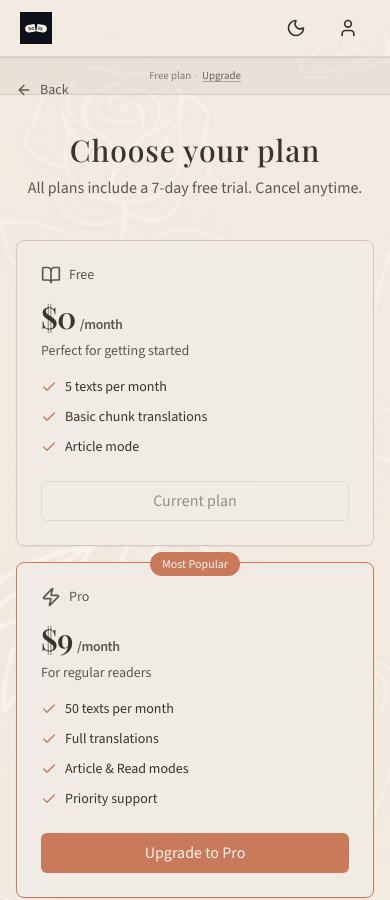
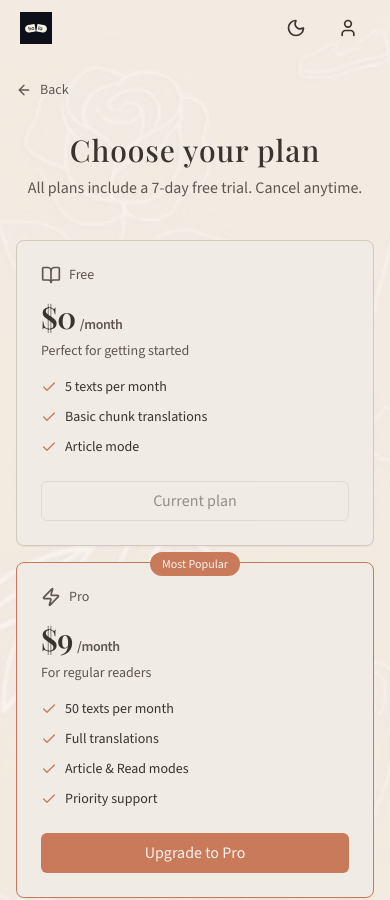
Before and after one commit to johnlaidler267/spanish-context-translator, a React (Vite) app: page /upgrade in a window 390 px wide. Shown: the top 900 px of the page. Built offline with nearby package versions, Linux system fonts and the light colour scheme; a web font is replaced by a local one.

Commit message:
Enhance MainHeader component to conditionally display plan banner based on props. Update LandingScreen to include showPlanBanner, improving layout responsiveness. Adjust UpgradePage styles for better mobile handling and overflow behavior.

```diff
--- a/src/components/landing-screen.tsx
+++ b/src/components/landing-screen.tsx
@@ -108,7 +108,7 @@ export function LandingScreen({ onSubmit, isLoading, theme, onThemeChange }: Lan
 
   return (
     <>
-      <MainHeader theme={theme} onThemeChange={onThemeChange} />
+      <MainHeader theme={theme} onThemeChange={onThemeChange} showPlanBanner />
       <div
         className="landing-page flex flex-col items-stretch md:items-center md:justify-center min-h-app max-md:min-h-0 max-md:flex-1 max-md:overflow-hidden px-3 md:px-8"
         style={{ position: "relative" }}
--- a/src/components/main-header.tsx
+++ b/src/components/main-header.tsx
@@ -7,6 +7,8 @@ import type { ReadingTheme } from "./theme-toggle"
 interface MainHeaderProps {
   theme: ReadingTheme
   onThemeChange: (theme: ReadingTheme) => void
+  /** Free plan pill + mobile strip — landing only */
+  showPlanBanner?: boolean
 }
 
 function PlanBadgeContent() {
@@ -23,11 +25,22 @@ function PlanBadgeContent() {
   )
 }
 
-export function MainHeader({ theme, onThemeChange }: MainHeaderProps) {
+export function MainHeader({
+  theme,
+  onThemeChange,
+  showPlanBanner = false,
+}: MainHeaderProps) {
   return (
     <header className="fixed top-0 left-0 right-0 z-40 pointer-events-none">
-      <div className="absolute inset-x-0 top-0 bg-gradient-to-b from-background/90 via-background/50 to-transparent md:h-20 max-md:min-h-[calc(8rem+env(safe-area-inset-top,0px))]" />
-      <div className="relative flex flex-col">
+      <div
+        className={
+          "absolute inset-x-0 top-0 bg-gradient-to-b from-background/90 via-background/50 to-transparent md:h-20 " +
+          (showPlanBanner
+            ? "max-md:min-h-[calc(8rem+env(safe-area-inset-top,0px))]"
+            : "max-md:min-h-[calc(5rem+env(safe-area-inset-top,0px))]")
+        }
+      />
+      <div className={showPlanBanner ? "relative flex flex-col" : "relative"}>
         <div className="flex items-center justify-between min-h-14 px-5 md:px-8 pt-[env(safe-area-inset-top,0px)]">
           <img src="/logo.png" alt="Lector" className="pointer-events-none h-8 w-auto" />
           <div className="flex items-center gap-2 md:gap-3 pointer-events-auto shrink-0">
@@ -47,18 +60,20 @@ export function MainHeader({ theme, onThemeChange }: MainHeaderProps) {
             >
               <User className="h-4 w-4 max-md:h-5 max-md:w-5" />
             </Link>
-            {/* Desktop: pill in row — !hidden beats .plan-badge { display:inline-flex } in CSS on small screens */}
+            {showPlanBanner && (
               <div className="plan-badge plan-badge--header !hidden md:!inline-flex">
                 <PlanBadgeContent />
               </div>
+            )}
           </div>
         </div>
-        {/* Mobile only: full-width strip — no duplicate pill in row above */}
+        {showPlanBanner && (
           <div className="pointer-events-auto md:hidden w-full border-t border-[rgba(58,51,46,0.1)] dark:border-[rgba(234,224,213,0.12)]">
             <div className="plan-badge plan-badge--header plan-badge--mobile-bar">
               <PlanBadgeContent />
             </div>
           </div>
+        )}
       </div>
     </header>
   )
--- a/src/pages/upgrade.tsx
+++ b/src/pages/upgrade.tsx
@@ -70,7 +70,7 @@ export default function UpgradePage() {
   }
 
   return (
-    <div className="min-h-app bg-background relative max-md:min-h-0 max-md:flex max-md:flex-1 max-md:flex-col max-md:overflow-hidden">
+    <div className="min-h-app bg-background relative max-md:min-h-0 max-md:h-full max-md:flex max-md:flex-1 max-md:flex-col max-md:overflow-hidden">
       <img
         src={theme === "dark" ? "/upgrade-bg-dark.png" : "/upgrade-bg.png"}
         alt=""
@@ -92,8 +92,11 @@ export default function UpgradePage() {
       <div className="shrink-0 relative z-[1]">
         <MainHeader theme={theme} onThemeChange={setTheme} />
       </div>
-      <main className="relative z-[1] md:pt-20 max-md:pt-[max(5rem,calc(env(safe-area-inset-top,0px)+3.5rem))] pb-16 px-4 md:px-6 max-md:flex-1 max-md:min-h-0 max-md:overflow-y-auto overflow-x-hidden">
-        <div className="max-w-4xl mx-auto">
+      <main
+        className="relative z-[1] md:pt-20 max-md:pt-[max(5rem,calc(env(safe-area-inset-top,0px)+3.5rem))] pb-16 px-4 md:px-6 max-md:flex-1 max-md:min-h-0 max-md:overflow-y-auto max-md:overscroll-y-contain max-md:touch-pan-y"
+        style={{ WebkitOverflowScrolling: "touch" }}
+      >
+        <div className="max-w-4xl mx-auto overflow-x-hidden">
           <Link
             to="/"
             className="inline-flex items-center text-sm text-muted-foreground hover:text-foreground transition-colors duration-200 ease-in-out mb-8"
```
Lines whose indentation alone changed are shown as unchanged.
